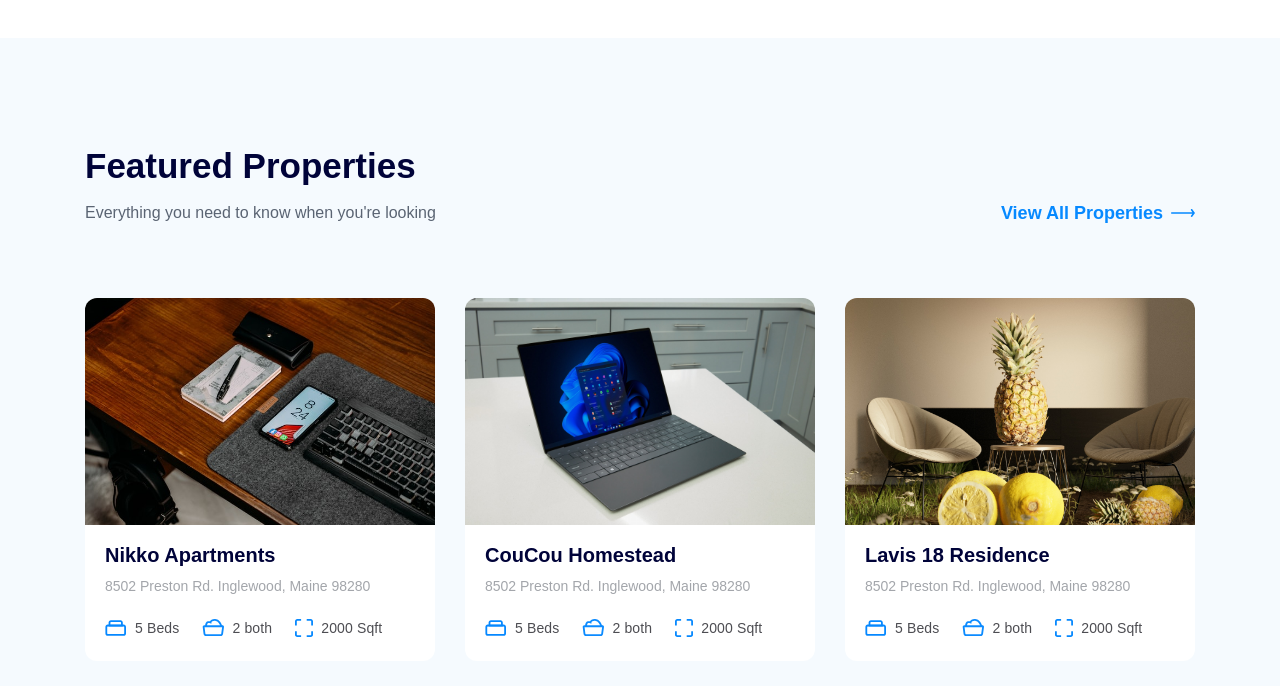
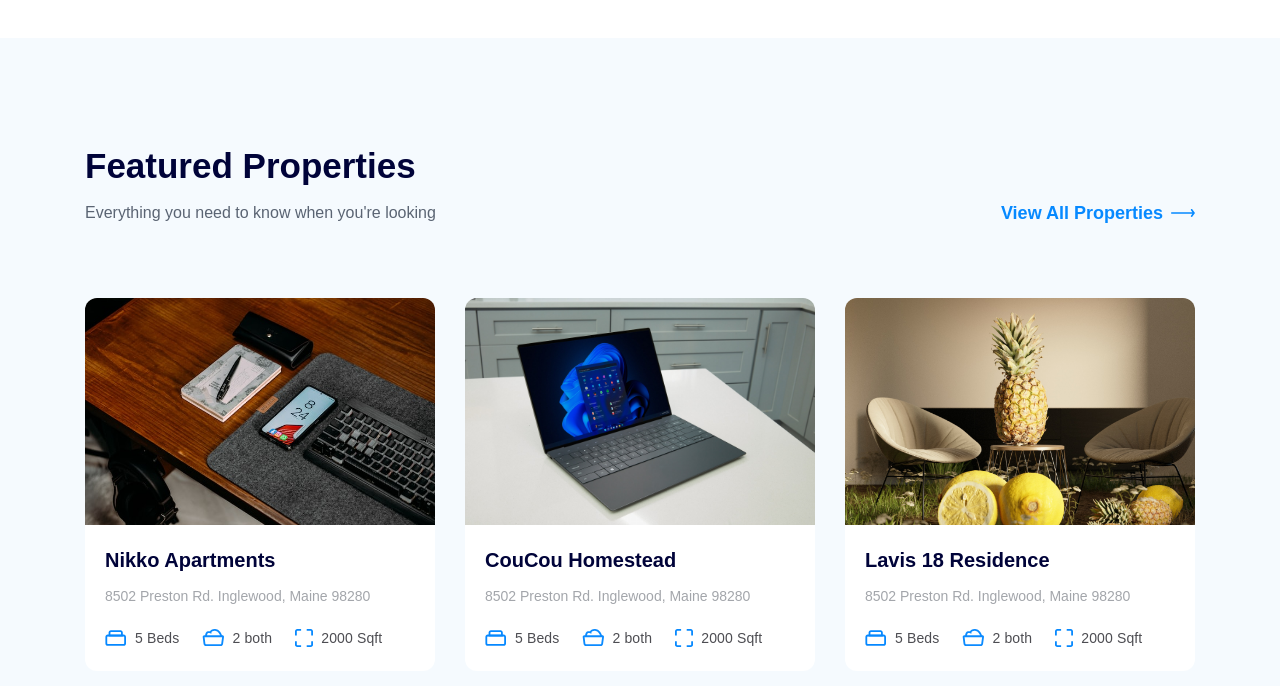
Before and after one commit to sondnpt00343/htmlcss-project-01, a plain HTML site: page index.html in a window 1280 px wide. Shown: the part 1817-2503 px from the top of the page. Drawn offline with Linux system fonts and the light colour scheme; a web font is replaced by a local one.

Commit message:
Làm phần Featured #3

```diff
--- a/assets/css/styles.css
+++ b/assets/css/styles.css
@@ -41,6 +41,13 @@ a {
 
 .btn:hover {
     opacity: 0.9;
+}
+
+.line-clamp {
+    display: -webkit-box;
+    -webkit-line-clamp: var(--line-clamp, 2);
+    -webkit-box-orient: vertical;
+    overflow: hidden;
 }
 
 /* ======== Header ======== */
@@ -301,10 +308,10 @@ a {
     padding: 17px 20px 24px;
 }
 
-.featured .item .title {
+.featured .item .title a {
     font-weight: 600;
     font-size: 2rem;
-    line-height: 1;
+    line-height: 1.5;
     color: #000339;
 }
 
@@ -314,6 +321,7 @@ a {
     font-size: 1.4rem;
     line-height: 1.5;
     color: #a3a6ab;
+    word-break: break-all;
 }
 
 .featured .item .info {
--- a/index.html
+++ b/index.html
@@ -181,13 +181,17 @@
                     <div class="list">
                         <!-- Featured item 1 -->
                         <div class="item">
+                            <a href="#!">
                                 <img
                                     src="./assets/img/featured-1.jpg"
                                     alt="Nikko Apartments"
                                     class="thumb"
                                 />
+                            </a>
                             <div class="body">
-                                <h3 class="title">Nikko Apartments</h3>
+                                <h3 class="title">
+                                    <a href="#!">Nikko Apartments</a>
+                                </h3>
                                 <p class="desc">
                                     8502 Preston Rd. Inglewood, Maine 98280
                                 </p>
@@ -218,14 +222,23 @@
 
                         <!-- Featured item 2 -->
                         <div class="item">
+                            <a href="#!">
                                 <img
                                     src="./assets/img/featured-2.jpg"
                                     alt="CouCou Homestead"
                                     class="thumb"
                                 />
+                            </a>
                             <div class="body">
-                                <h3 class="title">CouCou Homestead</h3>
-                                <p class="desc">
+                                <h3 class="title">
+                                    <a href="#!" class="line-clamp"
+                                        >CouCou Homestead</a
+                                    >
+                                </h3>
+                                <p
+                                    class="desc line-clamp"
+                                    style="--line-clamp: 3"
+                                >
                                     8502 Preston Rd. Inglewood, Maine 98280
                                 </p>
                                 <div class="info">
@@ -255,13 +268,17 @@
 
                         <!-- Featured item 3 -->
                         <div class="item">
+                            <a href="#!">
                                 <img
                                     src="./assets/img/featured-3.jpg"
                                     alt="CouCou Homestead"
                                     class="thumb"
                                 />
+                            </a>
                             <div class="body">
-                                <h3 class="title">Lavis 18 Residence</h3>
+                                <h3 class="title">
+                                    <a href="#!">Lavis 18 Residence</a>
+                                </h3>
                                 <p class="desc">
                                     8502 Preston Rd. Inglewood, Maine 98280
                                 </p>
```
Lines whose indentation alone changed are shown as unchanged.
